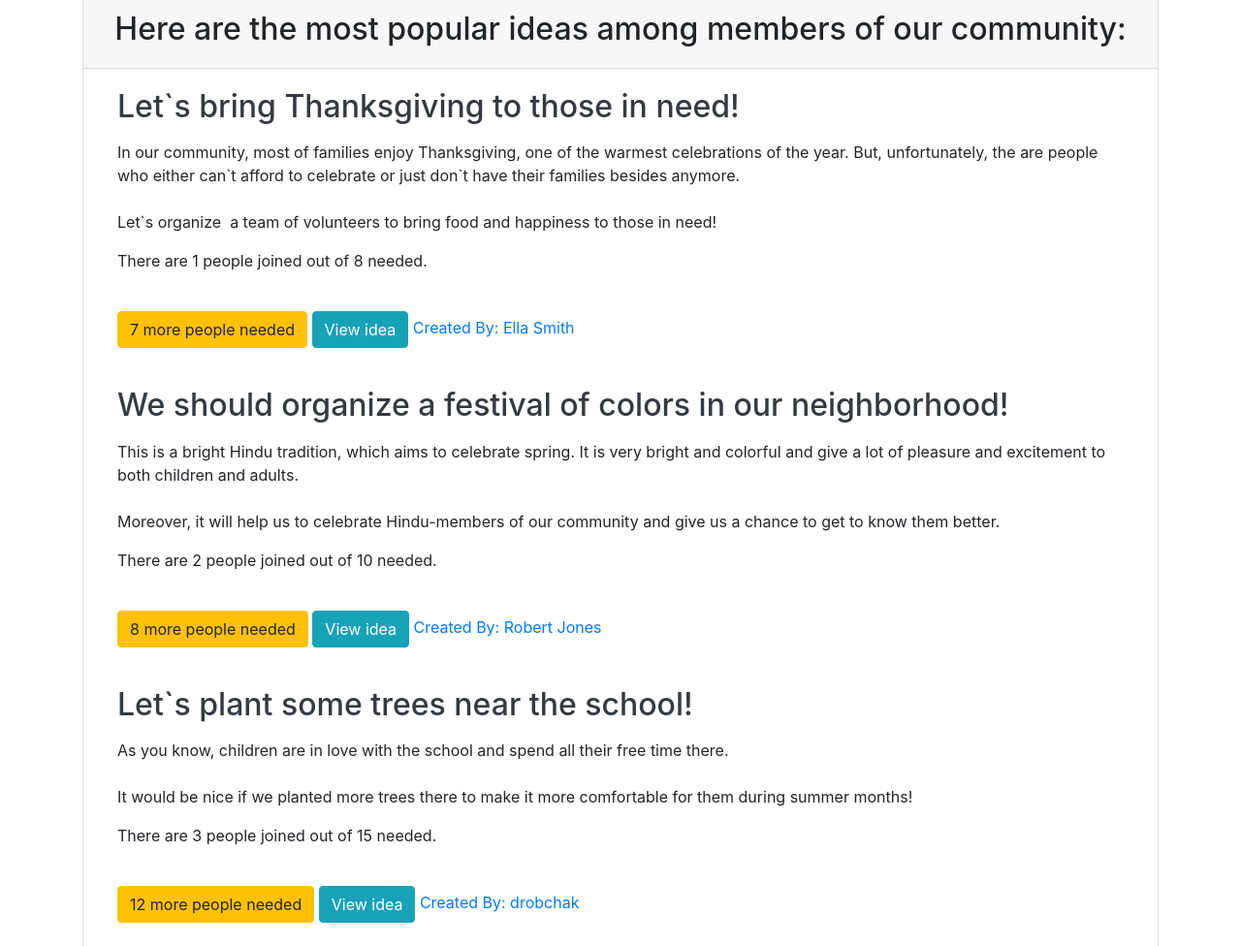
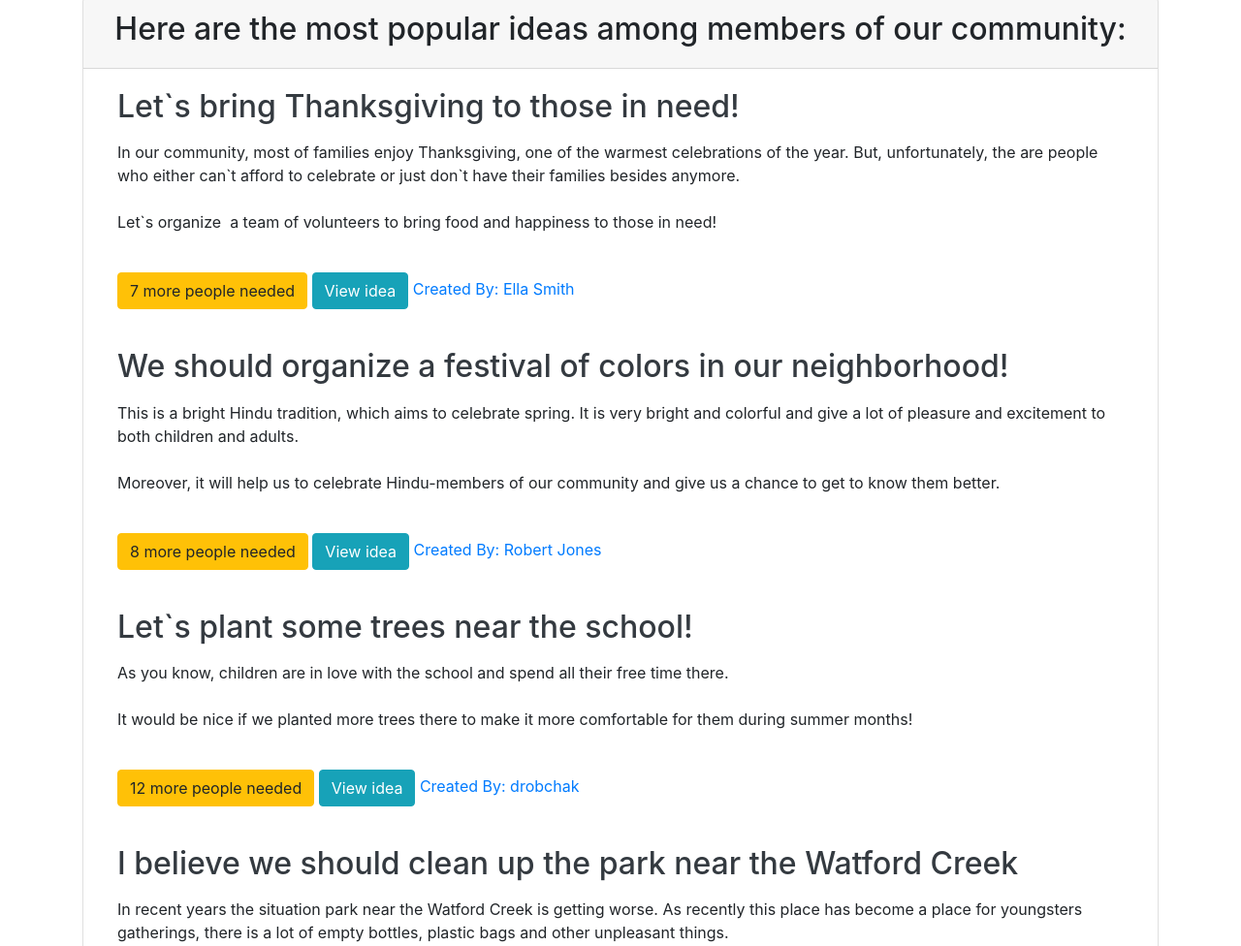
Before and after one commit to drobchak1/Idea, a Flask app: page / in a window 1280 px wide. Shown: the part 448-1424 px from the top of the page at 97% size. Run offline with Flask 2, Linux system fonts and the light colour scheme; data comes from the database, SQL or seed files in the repository; some libraries are stand-ins or nearby versions.

Commit message:
just test

```diff
--- a/projectchange/templates/index.html
+++ b/projectchange/templates/index.html
@@ -36,7 +36,7 @@
                             <!-- <button type="button" class="btn btn-outline-warning">Need {{needed}} more people</button> -->
                             <!-- <p>Published on: {{i.date.strftime('%Y-%m-%d')}}</p> -->
                             <p class="card-text" style="white-space: pre-wrap">{{ i.text[:500] }}</p>
-                            <p>There are {{ i.likes.count() }} people joined out of {{ i.target }} needed. </p>
+                            <!-- <p>There are {{ i.likes.count() }} people joined out of {{ i.target }} needed. </p> -->
                             <br>
 
                             <!-- Currently, there are {{ i.likes.count() }} people, who want to participate in this project <br> -->
```
